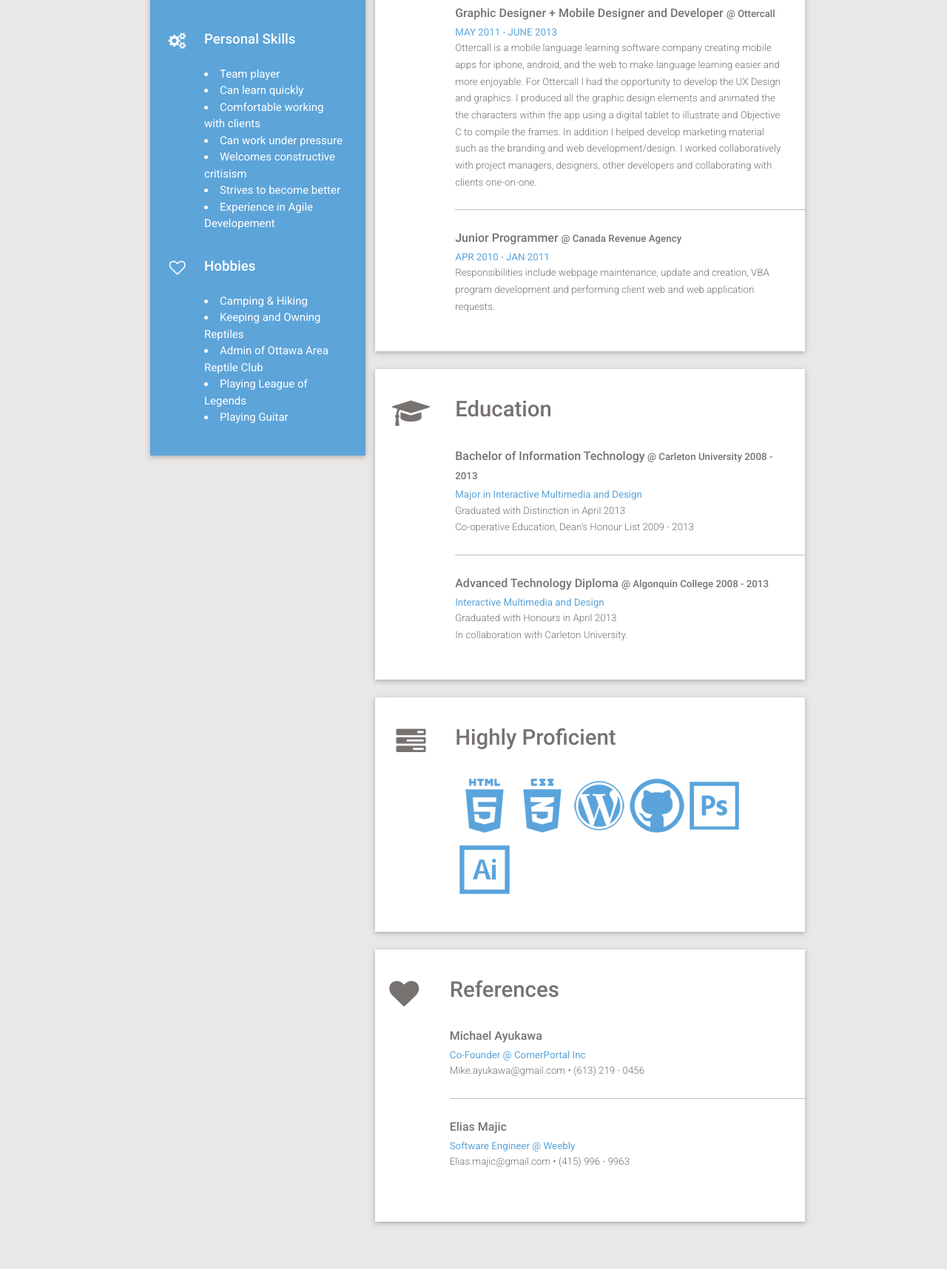
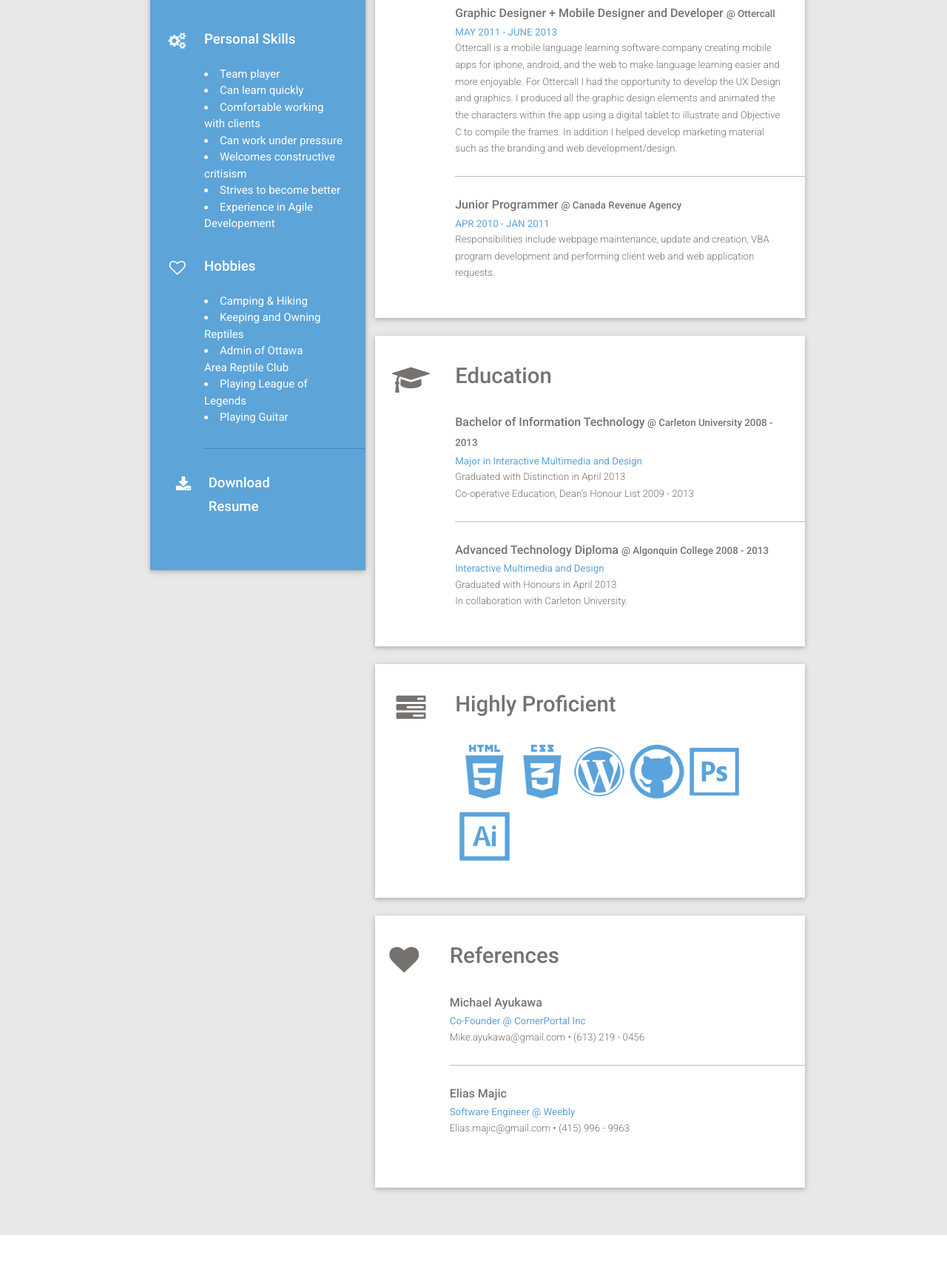
Before and after one commit to ashleytam/FirstDjangoSite, a Django app: page / in a window 1280 px wide. Shown: the part 1622-3338 px from the top of the page at 74% size. After the commit the page ends 3292 px from the top, so only its background shows below. Run offline with Django 3.2, Linux system fonts and the light colour scheme; some libraries are stand-ins or nearby versions.

Commit message:
Adding resume file

```diff
--- a/blog/templates/blog/post_list.html
+++ b/blog/templates/blog/post_list.html
@@ -276,13 +276,14 @@
                         </div>
 
                         <!---- Hobbies !-->
-                        <div class="col l12 m12 s12  skills sidebar-item" >
+                        <div class="col l12 m12 s12  email sidebar-item ">
                             <div class="row">
                                 <div class="col m12 l3 s12 icon">
                                     <i class="fa fa-heart-o"></i> <!-- icon -->
                                 </div>
                                  <!-- Skills -->
-                                <div class="col m12 l9 s12 skill-line a5 wow fadeIn" data-wow-delay="0.5s">
+                                <div class="col m12 l9 s12 skill-line a5 wow info fadeIn" data-wow-delay="0.5s">
+                                	<div class="section-item-details">
                                     <h3>Hobbies </h3>
 
                                     <li>Camping & Hiking </li>
@@ -290,9 +291,28 @@
                                     <li>Admin of Ottawa Area Reptile Club </li>
                                     <li>Playing League of Legends </li>
                                     <li>Playing Guitar</li>
-
+                                    </div>
                                 </div>
                             </div>
+
+                                <!--  EMAIL -->
+                        <div class="col l12 m12 s12  email sidebar-item ">
+                            <div class="row">
+                                <div class="col m12 l3 s12 icon">
+                                    <i class="fa fa-download"></i> <!-- icon -->
+                                </div>
+                                <div class="col m12 l9 s12 skill-line a5 wow fadeIn" data-wow-delay="0.5s">
+                                    <div class="section-item-details">
+
+                                            <h3><a href="{% static 'files/AshleyTam_Resume_2016.pdf' %}">Download Resume</a></h3>
+
+
+
+
+                                    </div>
+                                </div>
+                            </div>
+                        </div>
                         </div>
                     </div>   <!-- end row -->
                 </aside><!-- end sidebar -->
@@ -388,7 +408,7 @@
                                     <span>MAY 2011 - JUNE 2013 </span>
                                     <p>Ottercall is a mobile language learning software company creating mobile apps for iphone, android, and the web to make language learning easier and more enjoyable. For Ottercall I had the opportunity to develop the UX Design and graphics. I produced all the graphic design elements and animated the the characters within the app using a digital tablet to illustrate and Objective C to compile the frames. In addition I helped develop marketing material such as the branding and web development/design.
 
-                                    I worked collaboratively with project managers, designers, other developers and collaborating with clients one-on-one. </p>
+                                    </p>
                                 </div>
                                 <div class="custom-content-wrapper wow fadeIn a4" data-wow-delay="0.4s">
                                     <h3>Junior Programmer <span> @ Canada Revenue Agency</span></h3>
```
Also changed, not shown: 1 other file.
